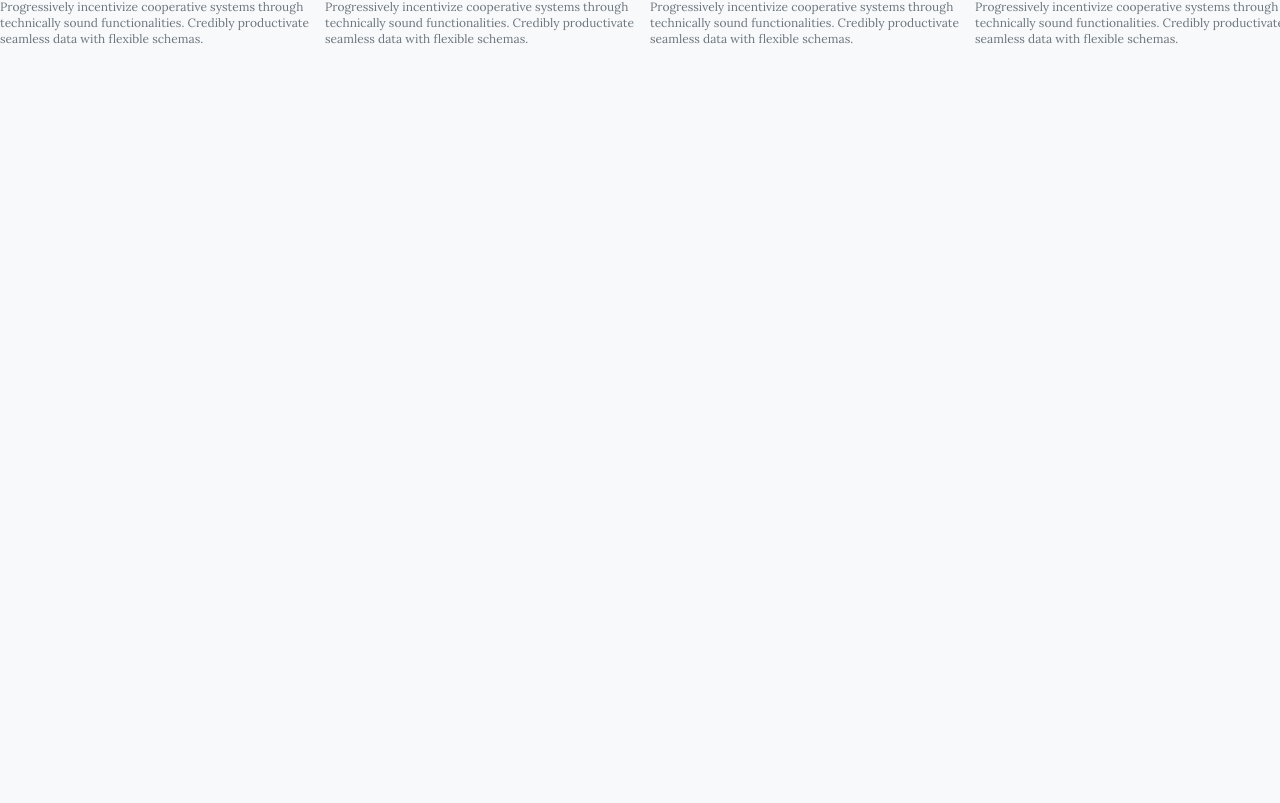
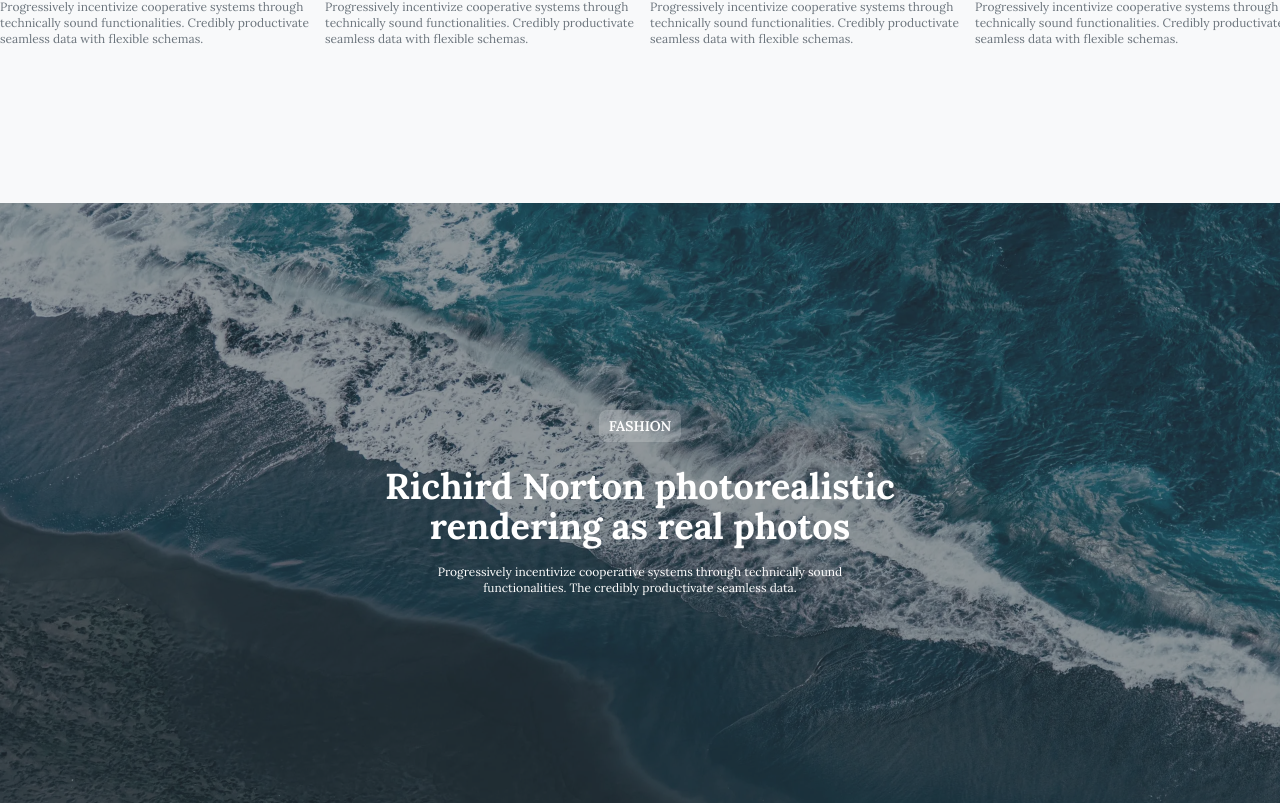
Before and after one commit to RakibMERNDev/runo-blog-next, a Next.js app: page / in a window 1280 px wide. Shown: the part 1937-2740 px from the top of the page. Before the commit the page ends 1990 px from the top, so only its background shows below. Built offline with nearby package versions, Linux system fonts and the light colour scheme.

Commit message:
Added Banner

```diff
--- a/src/app/page.tsx
+++ b/src/app/page.tsx
@@ -131,11 +131,43 @@ function PopularSection() {
   );
 }
 
+function BannerSection() {
+  return (
+    <div className="mt-10 md:mt-12 lg:mt-16 xl:mt-37.5 relative h-150 w-full overflow-hidden">
+      {/* Background Image */}
+      <Image
+        src="/banner.png"
+        alt="banner-image"
+        fill
+        priority
+        className="object-cover"
+      />
+
+      {/* Centered Overlay Content */}
+      <div className="max-w-2xl mx-auto px-8 absolute inset-0 flex flex-col items-center justify-center text-center text-white">
+        <span className="bg-white/20 text-white text-sm font-semibold px-2.5 py-1.5 rounded-lg mb-6">
+          FASHION
+        </span>
+        <h1 className="text-2xl md:text-4xl font-bold">
+          Richird Norton photorealistic rendering as real photos
+        </h1>
+        <p className="text-xs mt-4.5 max-w-105">
+          Progressively incentivize cooperative systems through technically
+          sound functionalities. The credibly productivate seamless data.
+        </p>
+      </div>
+    </div>
+  );
+}
+
+
+
 export default function Home() {
   return (
     <div>
       <Carousel />
       <PopularSection />
+      <BannerSection />
     </div>
   );
 }
```
Also changed, not shown: public/banner.png (added).
